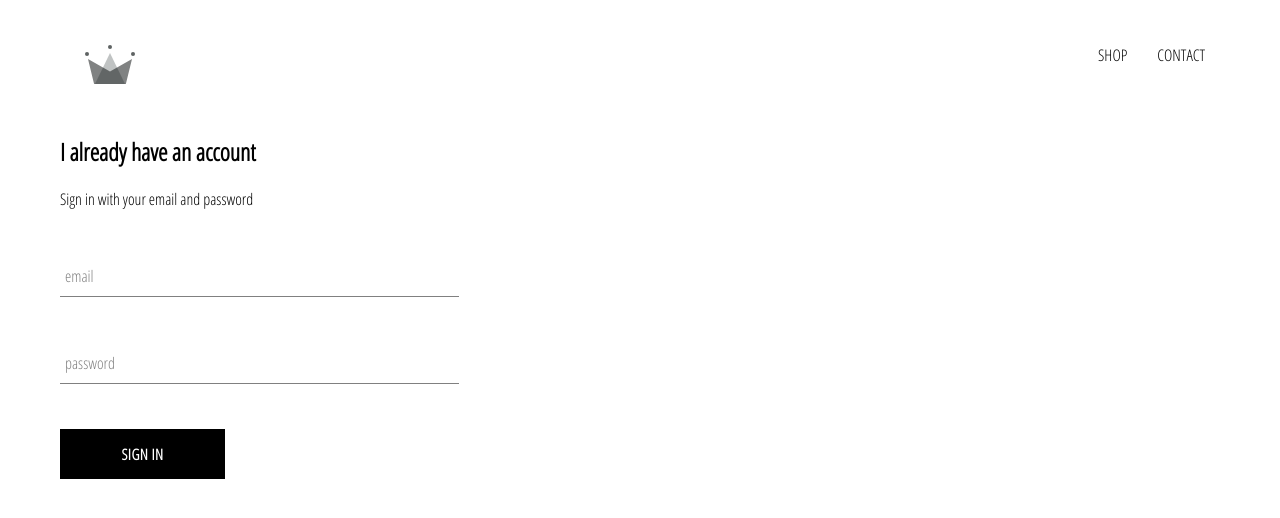
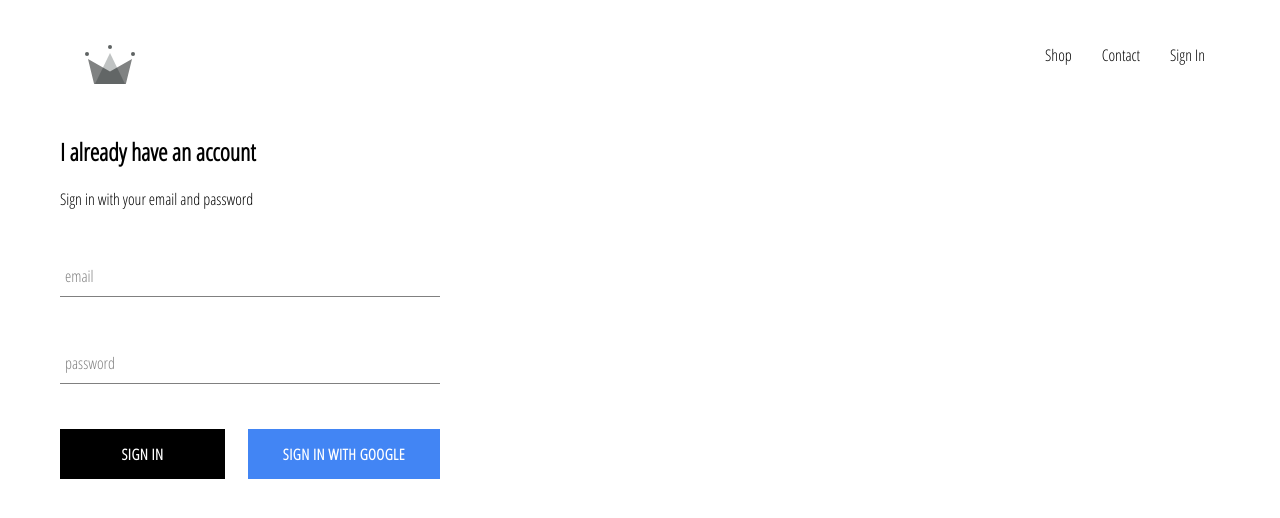
Before and after one commit to Denis-Paul/crwn-clothing-e-commerce-app, a React (Create React App) app: page /signin in a window 1280 px wide. Shown: the top 518 px of the page. Built offline with nearby package versions, Linux system fonts and the light colour scheme; no server answers.

Commit message:
integrated firebase into app, created sign in page and added sign in with google option

```diff
--- a/src/App.css
+++ b/src/App.css
@@ -7,3 +7,7 @@
     text-decoration: none;
     color: black;
   }
+
+  * {
+    box-sizing: border-box;
+  }
--- a/src/App.js
+++ b/src/App.js
@@ -7,11 +7,37 @@
 import ShopPage from './pages/shop/shop.component';
 import Header from './components/header/header.component';
 import SignInAndSignUpPage from './pages/sign-in-and-sign-up/sign-in-and-sign-up.component';
+import { auth } from './firebase/firebase.utils';
 
-function App() {
+class App extends React.Component {
+  constructor() {
+    super();
+
+    this.state = {
+      currentUser: null
+    }
+  }
+
+  unsubscribeFromAuth = null; // unsubscribe method
+
+  componentDidMount() {
+    // open subscription between the app and firebase
+    this.unsubscribeFromAuth = auth.onAuthStateChanged(user => {
+      this.setState({ currentUser: user });
+
+      console.log(user);
+    })
+  }
+
+  componentWillUnmount() {
+    // unsubscribe
+    this.unsubscribeFromAuth();
+  }
+
+  render() {
     return (
       <div>
-      <Header />
+        <Header currentUser={this.state.currentUser} />
         <Switch>
           <Route exact path='/' component={HomePage} />
           <Route path='/shop' component={ShopPage} />
@@ -20,5 +46,6 @@
       </div>
     );
   }
+}
 
 export default App;
--- a/src/components/header/header.component.jsx
+++ b/src/components/header/header.component.jsx
@@ -1,21 +1,29 @@
 import React from 'react';
 import { Link } from 'react-router-dom';
+
+import { auth } from '../../firebase/firebase.utils';
 
 import './header.styles.scss';
 import { ReactComponent as Logo } from '../../assets/crown.svg';
 
-const Header = () => (
+const Header = ({ currentUser }) => (
   <div className='header'>
     <Link className='logo-container' to="/">
       <Logo className='logo' />
     </Link>
     <div className='options'>
       <Link className='option' to='/shop'>
-        SHOP
+        Shop
       </Link>
       <Link className='option' to='/shop'>
-        CONTACT
+        Contact
       </Link>
+      {
+        currentUser ?
+        <div className='option' onClick={() => auth.signOut()}> Sign Out </div>
+        :
+        <Link className='option' to='/signin'> Sign In </Link>
+      }
     </div>
   </div>
 );
--- a/src/components/header/header.styles.scss
+++ b/src/components/header/header.styles.scss
@@ -20,6 +20,7 @@
 
       .option {
         padding: 10px 15px;
+        cursor: pointer;
       }
     }
   }
--- a/src/components/sign-in/sign-in.component.jsx
+++ b/src/components/sign-in/sign-in.component.jsx
@@ -2,6 +2,8 @@
 
 import FormInput from '../form-input/form-input.component';
 import CustomButton from '../custom-button/custom-button.component';
+
+import { signInWithGoogle } from '../../firebase/firebase.utils';
 
 import './sign-in.styles.scss';
 
@@ -50,7 +52,10 @@
             label='password'
             required
           />
-          <CustomButton type='submit'> Sign In </CustomButton>
+          <div className='buttons'>
+            <CustomButton type='submit'> Sign In </CustomButton>
+            <CustomButton onClick={signInWithGoogle} isGoogleSignIn> Sign in with Google </CustomButton>
+          </div>
         </form>
       </div>
     );
--- a/src/components/sign-in/sign-in.styles.scss
+++ b/src/components/sign-in/sign-in.styles.scss
@@ -1,5 +1,5 @@
 .sign-in {
-    width: 30vw;
+    width: 380px;
     display: flex;
     flex-direction: column;
 
--- /dev/null
+++ b/src/firebase/firebase.utils.js
@@ -0,0 +1,26 @@
+import firebase from 'firebase/compat/app';
+import 'firebase/compat/firestore';
+import 'firebase/compat/auth';
+
+const config = {
+    apiKey: "AIzaSyAFhs-wz14SxJ2a70PDPCuzhddHF6fMrYk",
+    authDomain: "crwn-db-a2457.firebaseapp.com",
+    projectId: "crwn-db-a2457",
+    storageBucket: "crwn-db-a2457.appspot.com",
+    messagingSenderId: "847393949749",
+    appId: "1:847393949749:web:4ac7d1e6a75906f4a7497c",
+    measurementId: "G-0TE6BCRJVG"
+};
+
+firebase.initializeApp(config);
+
+export const auth = firebase.auth();
+export const firestore = firebase.firestore();
+
+const provider = new firebase.auth.GoogleAuthProvider();
+provider.setCustomParameters({ prompt: 'select_account' }); // trigger Google pop-up for auth and sign-in
+export const signInWithGoogle = () => auth.signInWithPopup(provider);
+
+// TODO: add other auth options
+
+export default firebase;
```
Lines whose indentation alone changed are shown as unchanged.
